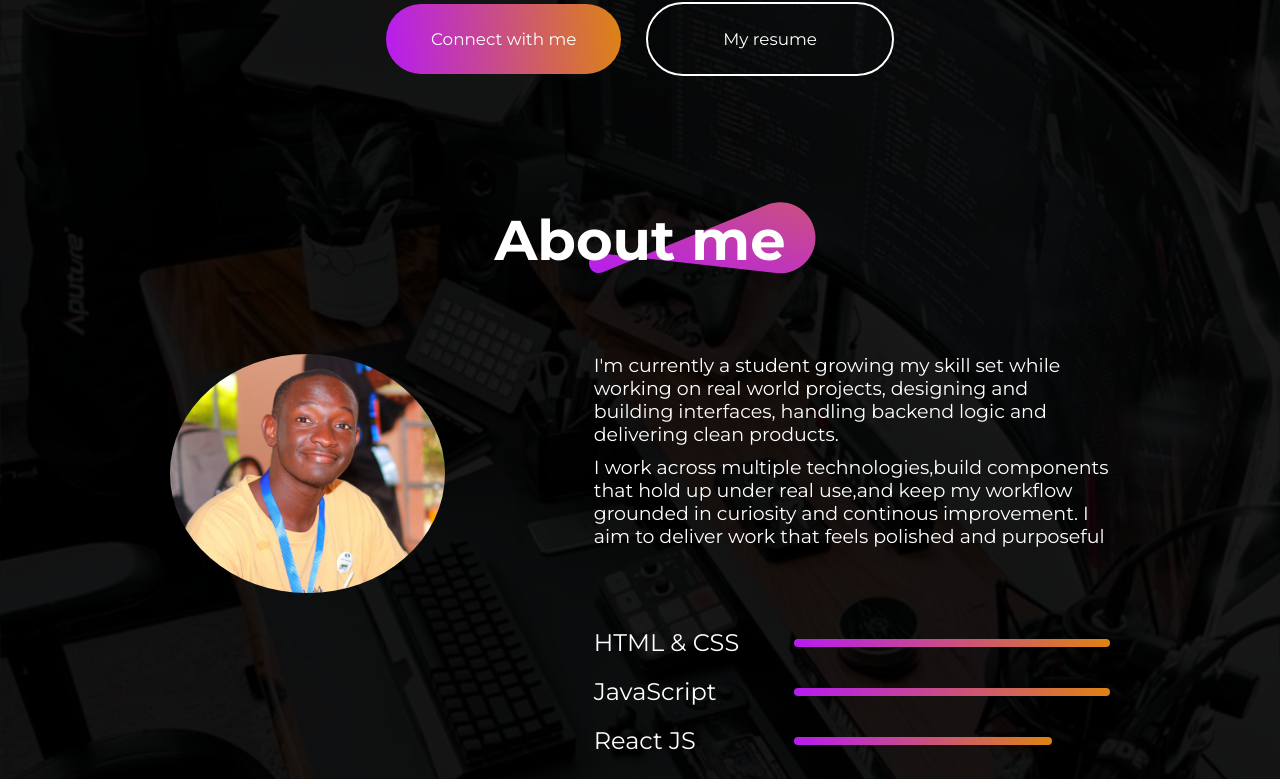
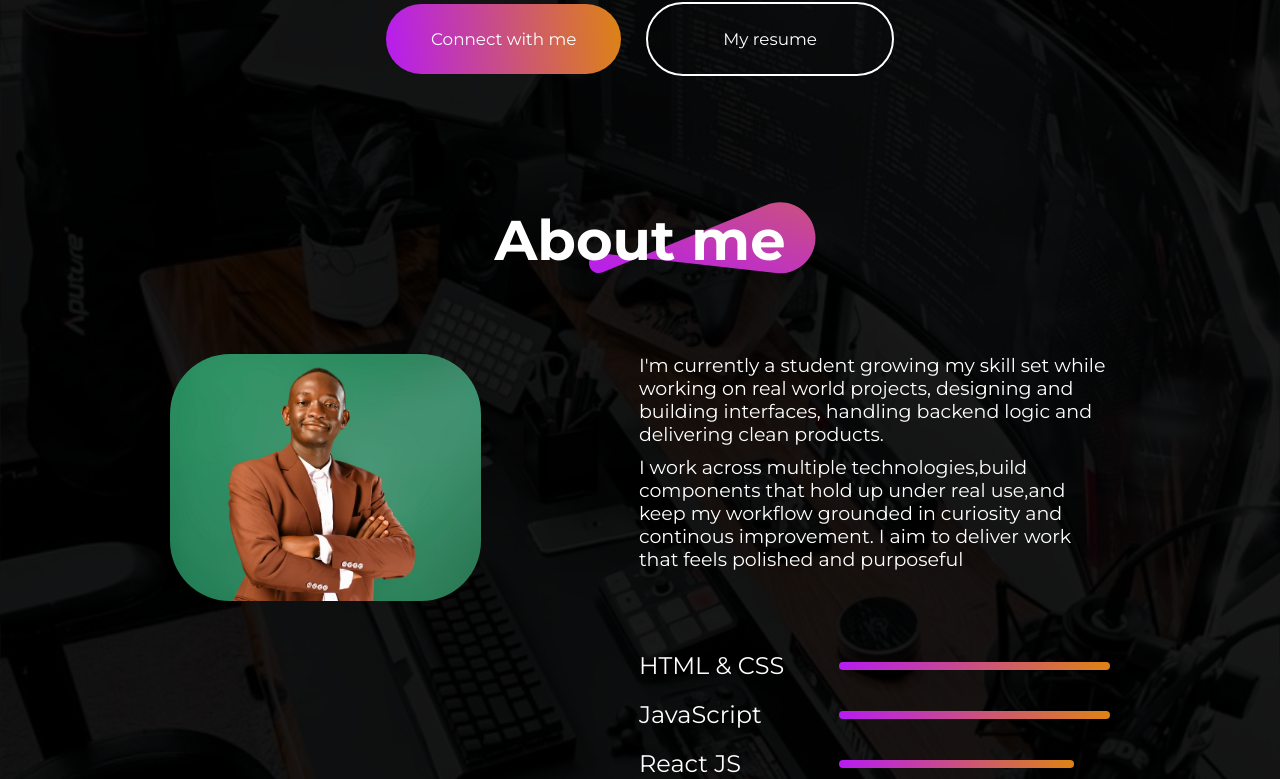
Before and after one commit to leonokumu254/Leon-nelson, a React (Vite) app: page / in a window 1280 px wide. Shown: the part 544-1323 px from the top of the page. Built offline with nearby package versions, Linux system fonts and the light colour scheme.

Commit message:
made some changes

```diff
--- a/src/components/About/About.jsx
+++ b/src/components/About/About.jsx
@@ -1,7 +1,7 @@
 import React from 'react'
 import './about.css'
 import theme_pattern from '../../../assets/theme_pattern.svg'
-import profile_img from '../../../assets/profile_pic2.jpg'
+import profile_img from '/picha.jpg'
 
 const About = () => {
   return (
--- a/src/components/About/about.css
+++ b/src/components/About/about.css
@@ -9,7 +9,7 @@
 }
 .pic{
     max-width:80%;
-    border-radius: 50%;
+    border-radius: 60px;
 }
 .about-title{
     position:relative;
--- a/src/components/Contact/Contact.jsx
+++ b/src/components/Contact/Contact.jsx
@@ -33,7 +33,7 @@
     <a href="https://www.facebook.com/share/1Gt78JbMaw/" target="_blank" rel="noopener noreferrer" className="social-link">
         <FaFacebook size={30} />
     </a>
-    <a href="https://github.com/gichy2" target="_blank" rel="noopener noreferrer" className="social-link">
+    <a href="https://github.com/leonokumu254 " target="_blank" rel="noopener noreferrer" className="social-link">
         <FaGithub size={30} />
     </a>
     <a href="https://linkedin.com" target="_blank" rel="noopener noreferrer" className="social-link">
--- /dev/null
+++ b/src/new.css
@@ -0,0 +1 @@
+/* Add your CSS styles here */
```
Also changed, not shown: public/picha.jpg (added).
